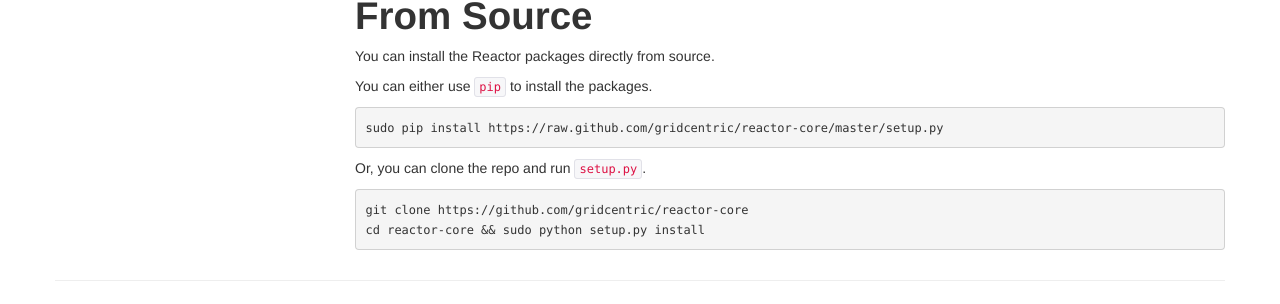
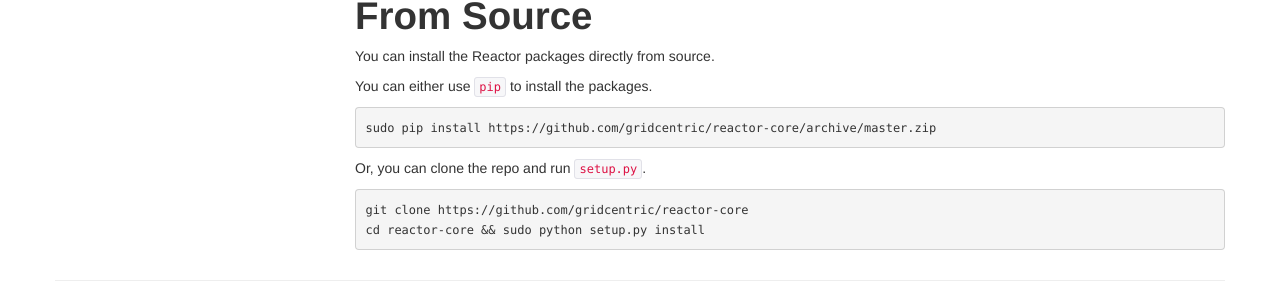
Before and after one commit to gridcentric/reactor-docs, a Jekyll site: the page built from docs/installation.md, in a window 1280 px wide. Shown: the part 1625-1929 px from the top of the page. Built offline with Jekyll 4.4.1, drawn with Linux system fonts in a browser that asks for light colours; some of the changed lines change nothing that is shown.

Commit message:
Fixing pip install method.

```diff
--- a/docs/installation.md
+++ b/docs/installation.md
@@ -78,7 +78,7 @@
 
 You can either use `pip` to install the packages.
 
-    sudo pip install https://raw.github.com/gridcentric/reactor-core/master/setup.py
+    sudo pip install https://github.com/gridcentric/reactor-core/archive/master.zip
 
 Or, you can clone the repo and run `setup.py`.
 
```
